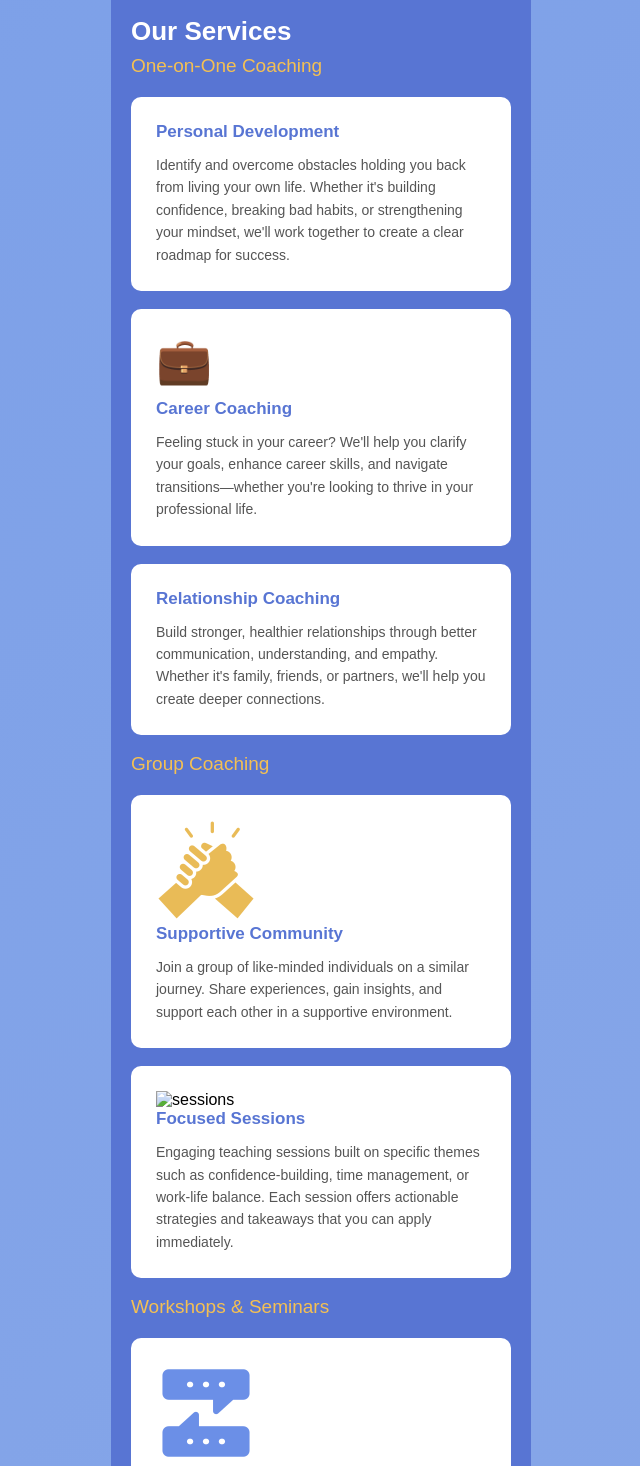
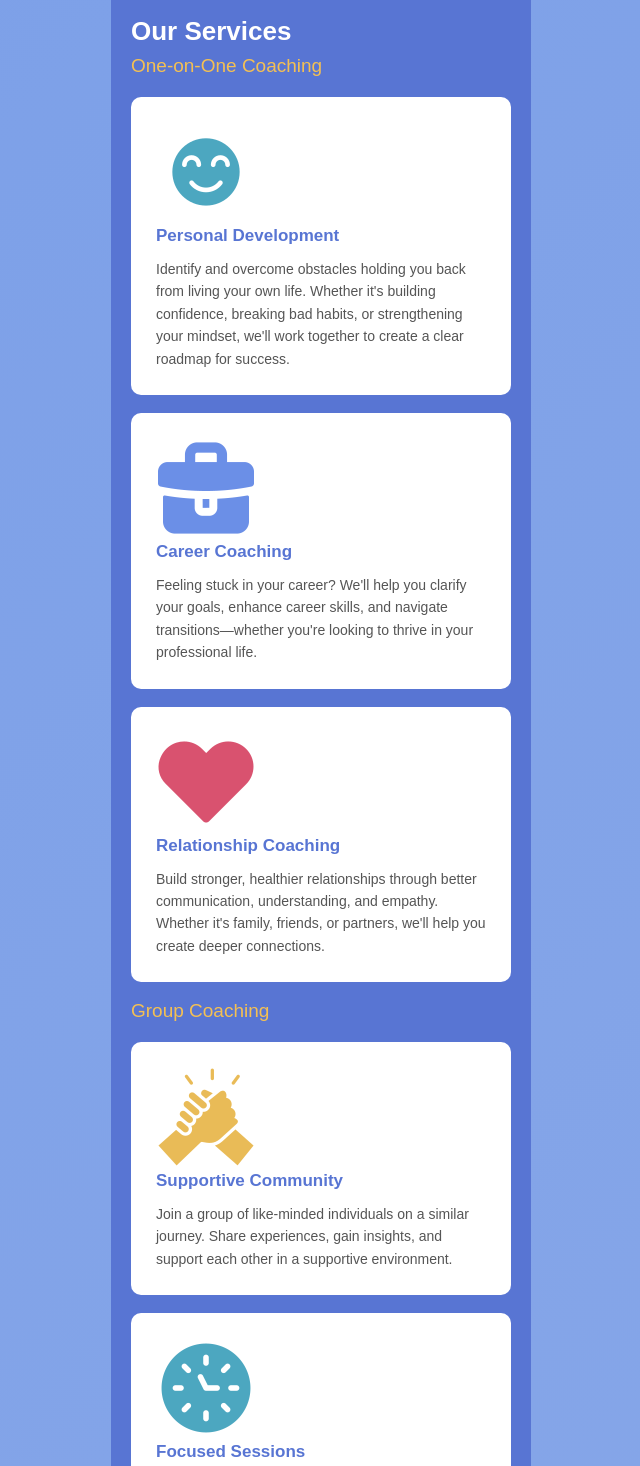
Before and after one commit to Cjcodes18/path-to-successes, a plain HTML site: page index.html in a window 1280 px wide. Shown: the part 420-1886 px from the top of the page, without its empty margins (319-959 px from the left). Drawn offline with Linux system fonts and the light colour scheme.

Commit message:
Update index.html

```diff
--- a/index.html
+++ b/index.html
@@ -284,7 +284,7 @@
             <h3 class="section-subtitle">One-on-One Coaching</h3>
 
             <div class="service-card">
-                <div img src="personal-development.png" alt="developmennt"></div>
+                <img src="personal-development.png" alt="developmennt">
                 <div class="service-title">Personal Development</div>
                 <div class="service-description">
                     Identify and overcome obstacles holding you back from living your own life. Whether it's building confidence, breaking bad habits, or strengthening your mindset, we'll work together to create a clear roadmap for success.
@@ -292,8 +292,7 @@
             </div>
 
             <div class="service-card">
-                <div img src="career-coaching.png" alt="careers"></div>
-                <div class="service-icon">💼</div>
+                <img src="career-coaching.png" alt="careers">
                 <div class="service-title">Career Coaching</div>
                 <div class="service-description">
                     Feeling stuck in your career? We'll help you clarify your goals, enhance career skills, and navigate transitions—whether you're looking to thrive in your professional life.
@@ -301,7 +300,7 @@
             </div>
 
             <div class="service-card">
-                <div img src="relationship-coaching.png" alt="relationships"></div>
+                <img src="relationship-coaching (1).png" alt="relationships">
                 <div class="service-title">Relationship Coaching</div>
                 <div class="service-description">
                     Build stronger, healthier relationships through better communication, understanding, and empathy. Whether it's family, friends, or partners, we'll help you create deeper connections.
@@ -319,7 +318,7 @@
             </div>
 
             <div class="service-card">
-                <img src="focused-sessions.png" alt="sessions">
+                <img src="focused-session.png" alt="sessions">
                 <div class="service-title">Focused Sessions</div>
                 <div class="service-description">
                     Engaging teaching sessions built on specific themes such as confidence-building, time management, or work-life balance. Each session offers actionable strategies and takeaways that you can apply immediately.
@@ -339,8 +338,7 @@
             <h3 class="section-subtitle">Online Courses</h3>
 
             <div class="service-card">
-                <div img src="flexible-learning.png" alt="learning"></div>
-                <div class="service-icon">💻</div>
+                <img src="flexible-learning.png" alt="learning">
                 <div class="service-title">Flexible Learning</div>
                 <div class="service-description">
                     Access our online courses at your convenience. With video lessons, downloadable resources, and quizzes, you can learn at your own pace from the comfort of your home.
```
